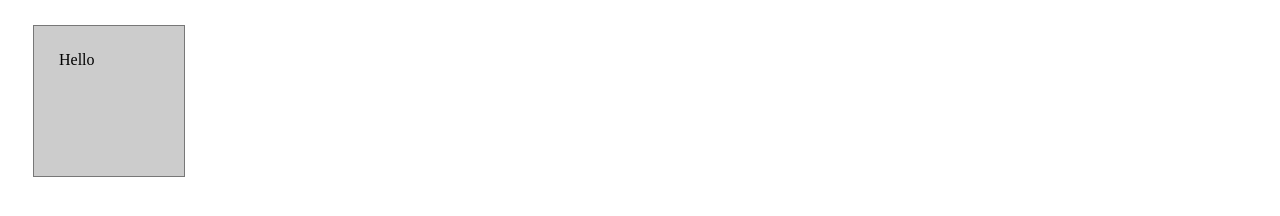
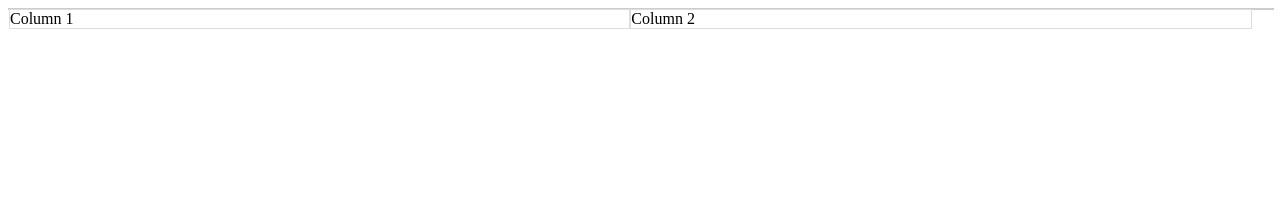
Before and after one commit to SirSeanSean/HTML_CSS_Journey, a plain HTML site: page index.html in a window 1280 px wide. Drawn offline with Linux system fonts and the light colour scheme.

Commit message:
float property to make columns

```diff
--- a/index.html
+++ b/index.html
@@ -3,18 +3,22 @@
     <head>
         <!-- <link rel="stylesheet" href="styles.css"> -->
         <style>
-            div {
-                display: block;
-                background-color: #ccc;
-                margin: 25px;
-                border: solid 1px #777;
-                padding: 25px;
-                width: 100px;
-                height: 100px;
-            }
+        .columns {
+            width: 100%;
+            border: solid 1px #ccc;
+        }
+
+        .columns > div {
+            width: 49%;
+            border: solid 1px #ddd;
+            float: left;
+        }
         </style>
     </head>
     <body>
-        <div class="button">Hello</div>
+        <div class="columns">
+            <div>Column 1</div>
+            <div>Column 2</div>
+        </div>
     </body>
 </html>
```
